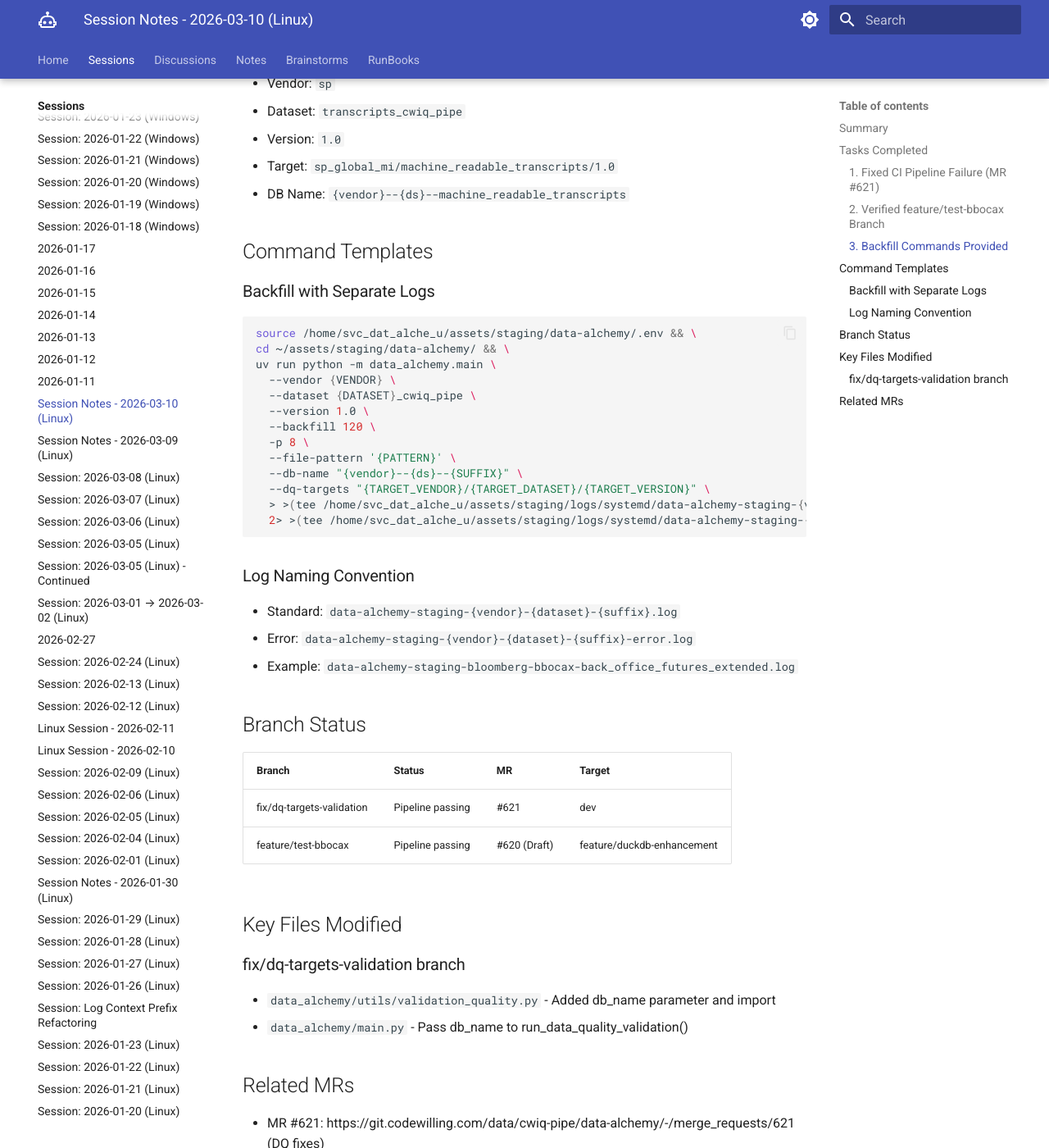
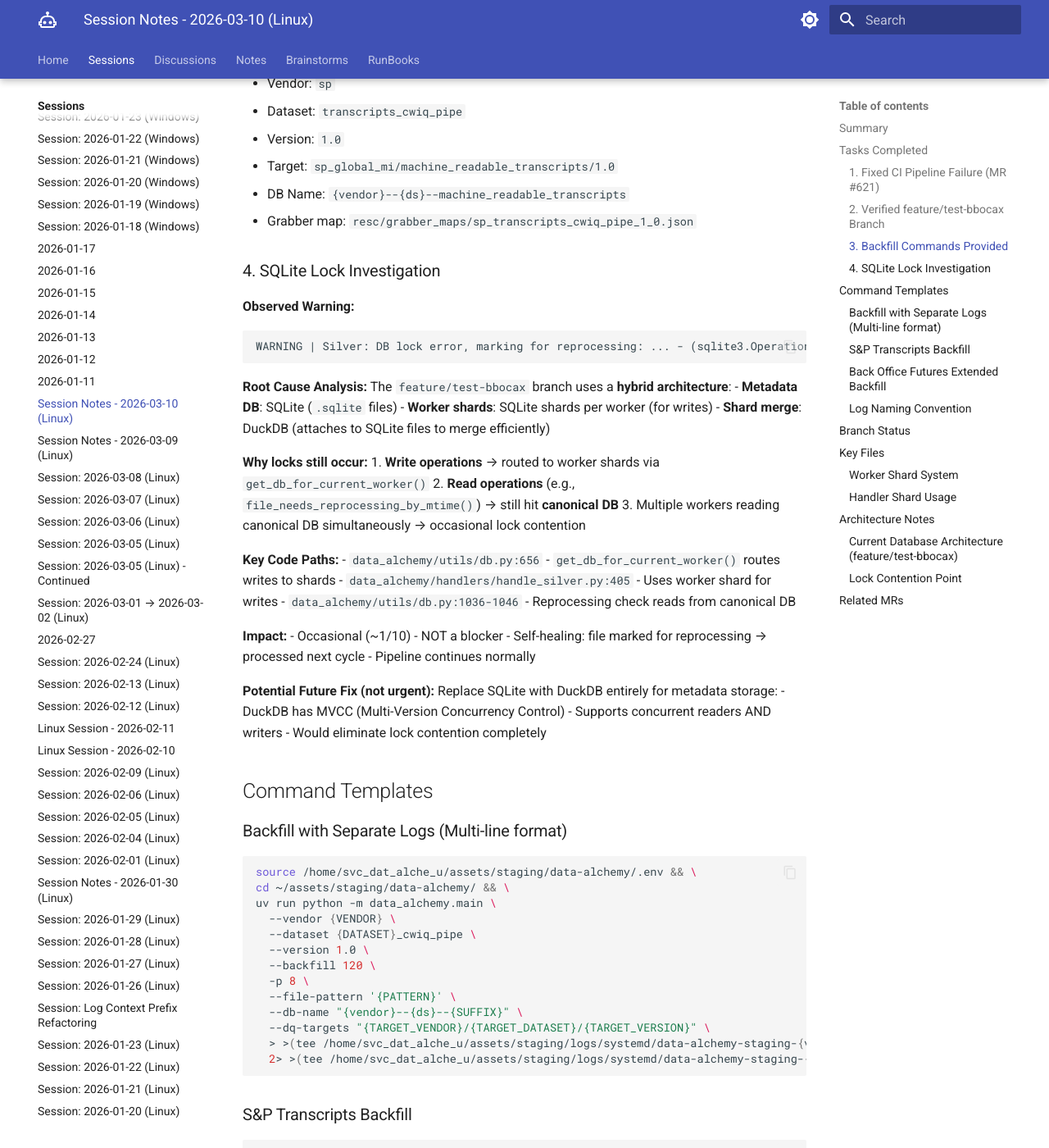
Before and after one commit to ThanuMahee12/AgentContext, an MkDocs documentation site: the page built from docs/sessions/claude/l-2026-03-10.md, in a window 1280 px wide and 1400 px high, scrolled down 1789 px. Shown: the whole window at 82% size. Built offline with MkDocs 1.6.1 and Material for MkDocs 9.7.7, drawn with Linux system fonts in a browser that asks for light colours; some of the changed text lies outside the part shown.

Commit message:
docs: update session notes with SQLite lock investigation

````diff
--- a/docs/sessions/claude/l-2026-03-10.md
+++ b/docs/sessions/claude/l-2026-03-10.md
@@ -1,7 +1,7 @@
 # Session Notes - 2026-03-10 (Linux)
 
 ## Summary
-Fixed CI pipeline failure for DQ validation MR and provided backfill commands for bbocax and transcripts datasets.
+Fixed CI pipeline failure for DQ validation MR, provided backfill commands for bbocax and transcripts datasets, and investigated SQLite lock warnings during parallel processing.
 
 ## Tasks Completed
 
@@ -52,10 +52,45 @@ Log path: `/home/svc_dat_alche_u/assets/staging/logs/systemd/`
 - Version: `1.0`
 - Target: `sp_global_mi/machine_readable_transcripts/1.0`
 - DB Name: `{vendor}--{ds}--machine_readable_transcripts`
+- Grabber map: `resc/grabber_maps/sp_transcripts_cwiq_pipe_1_0.json`
+
+### 4. SQLite Lock Investigation
+
+**Observed Warning:**
+```
+WARNING | Silver: DB lock error, marking for reprocessing: ... - (sqlite3.OperationalError) database is locked
+```
+
+**Root Cause Analysis:**
+The `feature/test-bbocax` branch uses a **hybrid architecture**:
+- **Metadata DB**: SQLite (`.sqlite` files)
+- **Worker shards**: SQLite shards per worker (for writes)
+- **Shard merge**: DuckDB (attaches to SQLite files to merge efficiently)
+
+**Why locks still occur:**
+1. **Write operations** → routed to worker shards via `get_db_for_current_worker()`
+2. **Read operations** (e.g., `file_needs_reprocessing_by_mtime()`) → still hit **canonical DB**
+3. Multiple workers reading canonical DB simultaneously → occasional lock contention
+
+**Key Code Paths:**
+- `data_alchemy/utils/db.py:656` - `get_db_for_current_worker()` routes writes to shards
+- `data_alchemy/handlers/handle_silver.py:405` - Uses worker shard for writes
+- `data_alchemy/utils/db.py:1036-1046` - Reprocessing check reads from canonical DB
+
+**Impact:**
+- Occasional (~1/10) - NOT a blocker
+- Self-healing: file marked for reprocessing → processed next cycle
+- Pipeline continues normally
+
+**Potential Future Fix (not urgent):**
+Replace SQLite with DuckDB entirely for metadata storage:
+- DuckDB has MVCC (Multi-Version Concurrency Control)
+- Supports concurrent readers AND writers
+- Would eliminate lock contention completely
 
 ## Command Templates
 
-### Backfill with Separate Logs
+### Backfill with Separate Logs (Multi-line format)
 ```bash
 source /home/svc_dat_alche_u/assets/staging/data-alchemy/.env && \
 cd ~/assets/staging/data-alchemy/ && \
@@ -72,6 +107,39 @@ uv run python -m data_alchemy.main \
   2> >(tee /home/svc_dat_alche_u/assets/staging/logs/systemd/data-alchemy-staging-{vendor}-{dataset}-{suffix}-error.log >&2)
 ```
 
+### S&P Transcripts Backfill
+```bash
+source /home/svc_dat_alche_u/assets/staging/data-alchemy/.env && \
+cd ~/assets/staging/data-alchemy/ && \
+uv run python -m data_alchemy.main \
+  --vendor sp \
+  --dataset transcripts_cwiq_pipe \
+  --version 1.0 \
+  --backfill 120 \
+  --db-name "{vendor}--{ds}--machine_readable_transcripts" \
+  --dq-targets "sp_global_mi/machine_readable_transcripts/1.0" \
+  -p 8 \
+  > >(tee /home/svc_dat_alche_u/assets/staging/logs/systemd/data-alchemy-staging-sp-transcripts_cwiq_pipe.log) \
+  2> >(tee /home/svc_dat_alche_u/assets/staging/logs/systemd/data-alchemy-staging-sp-transcripts_cwiq_pipe-error.log >&2)
+```
+
+### Back Office Futures Extended Backfill
+```bash
+source /home/svc_dat_alche_u/assets/staging/data-alchemy/.env && \
+cd ~/assets/staging/data-alchemy/ && \
+uv run python -m data_alchemy.main \
+  --vendor bloomberg \
+  --dataset bbocax_cwiq_pipe \
+  --version 1.0 \
+  --backfill 120 \
+  -p 10 \
+  --file-pattern '(nonShare|share)FuturesExtended' \
+  --ignore-db \
+  --db-name "bloomberg--bbocax_cwiq_pipe--back_office_futures_extended" \
+  > >(tee /home/svc_dat_alche_u/assets/staging/logs/systemd/data-alchemy-staging-bloomberg-bbocax-back_office_futures_extended.log) \
+  2> >(tee /home/svc_dat_alche_u/assets/staging/logs/systemd/data-alchemy-staging-bloomberg-bbocax-back_office_futures_extended-error.log >&2)
+```
+
 ### Log Naming Convention
 - Standard: `data-alchemy-staging-{vendor}-{dataset}-{suffix}.log`
 - Error: `data-alchemy-staging-{vendor}-{dataset}-{suffix}-error.log`
@@ -84,11 +152,51 @@ uv run python -m data_alchemy.main \
 | fix/dq-targets-validation | Pipeline passing | #621 | dev |
 | feature/test-bbocax | Pipeline passing | #620 (Draft) | feature/duckdb-enhancement |
 
-## Key Files Modified
+## Key Files
 
-### fix/dq-targets-validation branch
-- `data_alchemy/utils/validation_quality.py` - Added db_name parameter and import
-- `data_alchemy/main.py` - Pass db_name to run_data_quality_validation()
+### Worker Shard System
+- `data_alchemy/utils/worker_shards.py` - Worker ID management, shard path utilities
+- `data_alchemy/utils/duckdb_ops.py` - DuckDB-based shard merging
+- `data_alchemy/utils/db.py:656` - `get_db_for_current_worker()` routing function
+
+### Handler Shard Usage
+- `data_alchemy/handlers/handle_bronze.py:122` - `get_db_for_current_worker()`
+- `data_alchemy/handlers/handle_silver.py:405` - `get_db_for_current_worker()`
+- `data_alchemy/handlers/handle_gold.py:231` - `get_db_for_current_worker()`
+
+## Architecture Notes
+
+### Current Database Architecture (feature/test-bbocax)
+```
+┌─────────────────────────────────────────────────────────────┐
+│                    Parallel Processing (-p N)                │
+├─────────────────────────────────────────────────────────────┤
+│  Worker 1    Worker 2    Worker 3    ...    Worker N        │
+│     │           │           │                  │            │
+│     ▼           ▼           ▼                  ▼            │
+│  ┌─────┐    ┌─────┐    ┌─────┐           ┌─────┐           │
+│  │Shard│    │Shard│    │Shard│           │Shard│  (WRITES) │
+│  │ _w1 │    │ _w2 │    │ _w3 │           │ _wN │           │
+│  └──┬──┘    └──┬──┘    └──┬──┘           └──┬──┘           │
+│     │           │           │                  │            │
+│     └───────────┴───────────┴──────────────────┘            │
+│                          │                                   │
+│                          ▼                                   │
+│              ┌───────────────────────┐                      │
+│              │   DuckDB Merge        │  (End of phase)      │
+│              └───────────┬───────────┘                      │
+│                          │                                   │
+│                          ▼                                   │
+│              ┌───────────────────────┐                      │
+│              │   Canonical SQLite    │  (READS also here)   │
+│              │   {db_name}.sqlite    │                      │
+│              └───────────────────────┘                      │
+└─────────────────────────────────────────────────────────────┘
+```
+
+### Lock Contention Point
+- WRITES → Worker shards (no contention)
+- READS → Canonical DB (occasional contention when workers check reprocessing status)
 
 ## Related MRs
 - MR #621: https://git.codewilling.com/data/cwiq-pipe/data-alchemy/-/merge_requests/621 (DQ fixes)
````
